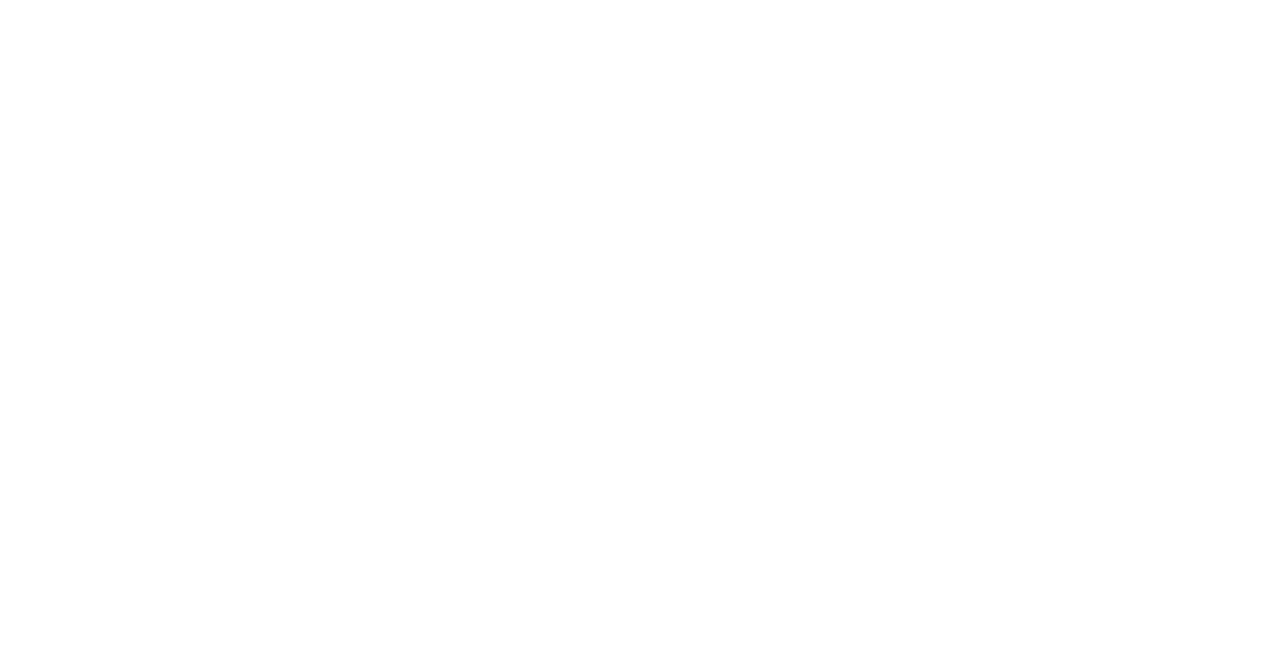
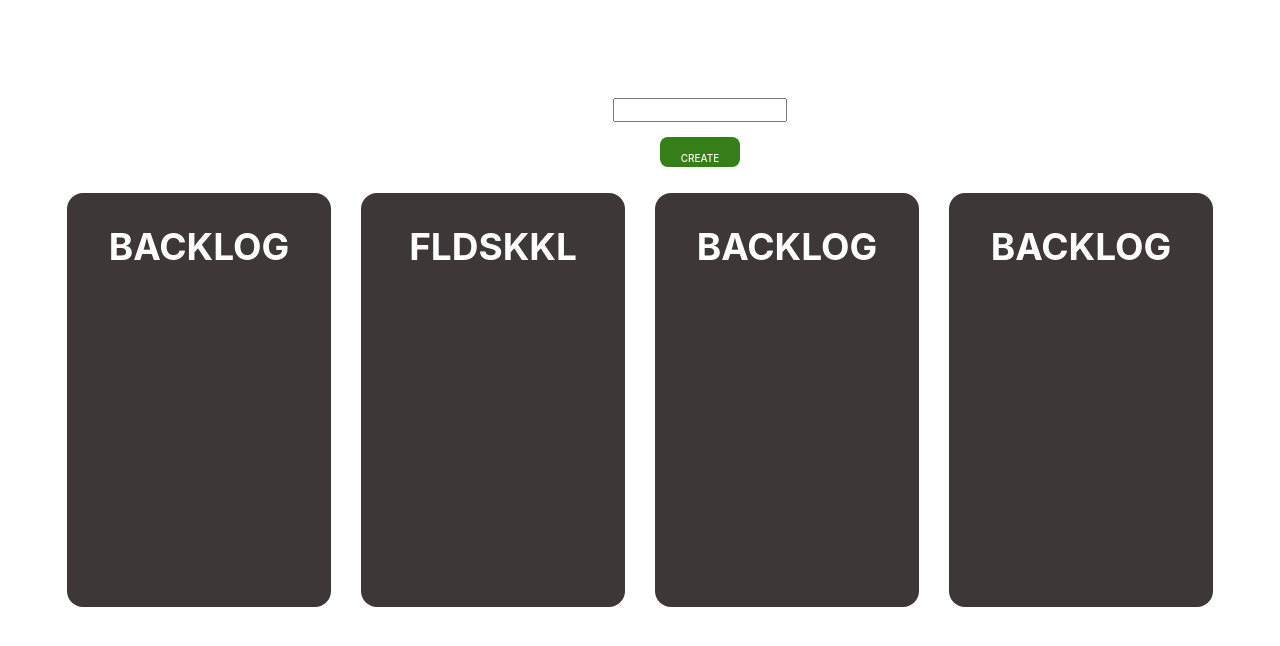
Before and after one commit to fira44/MyKanbanBoard, a React (Vite) app in the folder client/: page /task in a window 1280 px wide. Before the commit this address had no page. Shown: the top 646 px of the page. Built offline with nearby package versions, Linux system fonts and the light colour scheme.

Commit message:
tasks__container task__card

```diff
--- /dev/null
+++ b/client/src/Task.jsx
@@ -0,0 +1,11 @@
+import TaskContainer from "./TaskContainer";
+const Task = () => {
+    console.log("HELLODEARTASKER");
+
+    return (
+    <div>
+        <TaskContainer/>
+    </div>
+    )
+}
+export default Task;
--- /dev/null
+++ b/client/src/TaskContainer.jsx
@@ -0,0 +1,47 @@
+import { useRef, useState } from "react";
+
+
+const TaskContainer = () => {
+    const [tasks, setTasks] = useState([]);
+    const addTask = () =>{
+        if (taskRef.current.value.trim() === "") return;
+        setTasks([...tasks, taskRef.current.value]);
+        taskRef.current.value = ""; // Clear task input
+    }
+    const taskRef = useRef(null);
+    function handleSubmit(event){
+        event.preventDefault();
+        console.log(taskRef.current.value);
+    }
+    return(
+    <div>
+     <div className="align">
+      <div className="backlog__wrapper">
+       <div className="backlog__container backlog__tasks"> BACKLOG
+        {tasks.map((task) =>
+            <div className="task__card">
+                {task}
+            </div>
+        )}
+       </div>
+      </div>
+       <div className="backlog__container"> FLDSKKL </div>
+       <div className="backlog__container"> BACKLOG </div>
+       <div className="backlog__container"> BACKLOG </div>
+     </div>
+     <div style={{ position: "absolute", left: "600px", top: "-290px", width : "200px" }}>
+        <form className="login__form" onSubmit={handleSubmit}>
+         <label htmlFor="task" style={{fontSize : "20px", color : "#ffffff"}}>
+             Enter task:
+          </label>
+          <input id = "task" name = "tash" type="text" required ref = {taskRef} style={{height : "0px"}}>
+          </input>
+          <button style={{height : "20px", width : "80px", fontSize : "10px", color : ""}} onClick={addTask}>CREATE</button>
+        </form>
+     </div>
+    </div>
+
+    )
+}
+
+export default TaskContainer;
--- a/client/src/index.css
+++ b/client/src/index.css
@@ -87,6 +87,86 @@
   outline: none;
   width: 200px;
 }
+.align {
+  display: flex;
+  gap: 30px; /* Optional: Adds space between items */
+}
+.add__task{
+  top: 50
+}
+.backlog__container{
+
+  /*   */
+
+/* Auto layout */
+display: flex;
+flex-direction: column;
+align-items: center;
+padding: 32px;
+gap: 16px;
+
+width: 200px;
+min-height: 350px;
+max-height: 350px;
+
+
+/* gray / 2 */
+background: #3e3737;
+border-radius: 16px;
+/* Backlog */
+top : 100px;
+left : 0;
+/* heading / 37 */
+font-family: 'SF Pro Display';
+font-style: normal;
+font-weight: 700;
+font-size: 37px;
+line-height: 44px;
+flex-grow: 1;
+/* identical to box height, or 119% */
+
+/* gray / 9 white */
+color: #FFFFFF;
+
+}
+.task__card{
+  /* ticket
+
+menu overlay modal popup popover alert
+*/
+
+/* Auto layout */
+display: block;
+flex-direction: column;
+align-items: flex-start;
+padding: 24px;
+gap: 8px;
+
+width: 150px;
+height: 60px;
+
+/* core/pink */
+background: #C440A1;
+/* shadow/level 3 */
+box-shadow: 0px 4px 8px rgba(0, 0, 0, 0.12), 0px 16px 32px rgba(0, 0, 0, 0.08);
+border-radius: 8px;
+
+/* Inside auto layout */
+flex: none;
+order: 1;
+flex-grow: 0;
+}
+.backlog__wrapper {
+  display: flex;
+  flex-direction: column; /* Stack items vertically */
+  align-items: flex-start; /* Align to the left */
+}
+.backlog__tasks {
+  max-height: none; /* Removes height limit */
+  overflow-y: auto; /* Enables scrolling for excess tasks */
+  flex-grow: 1; /* Ensures only this one expands */
+}
+
 
 @media (prefers-color-scheme: light) {
   :root {
--- a/client/src/main.jsx
+++ b/client/src/main.jsx
@@ -3,6 +3,7 @@
 import App from './App.jsx';
 import CreateBoard from "./CreateBoard.jsx";
 import './index.css';
+import Task from "./Task.jsx";
 
 
 const root = document.getElementById("root");
@@ -17,6 +18,8 @@
     <Route path = "CreateBoard" element = {<CreateBoard/>}>
 
     </Route>
+
+    <Route path = "task" element = {<Task/>}></Route>
    </Routes>
 
   </BrowserRouter>
```
